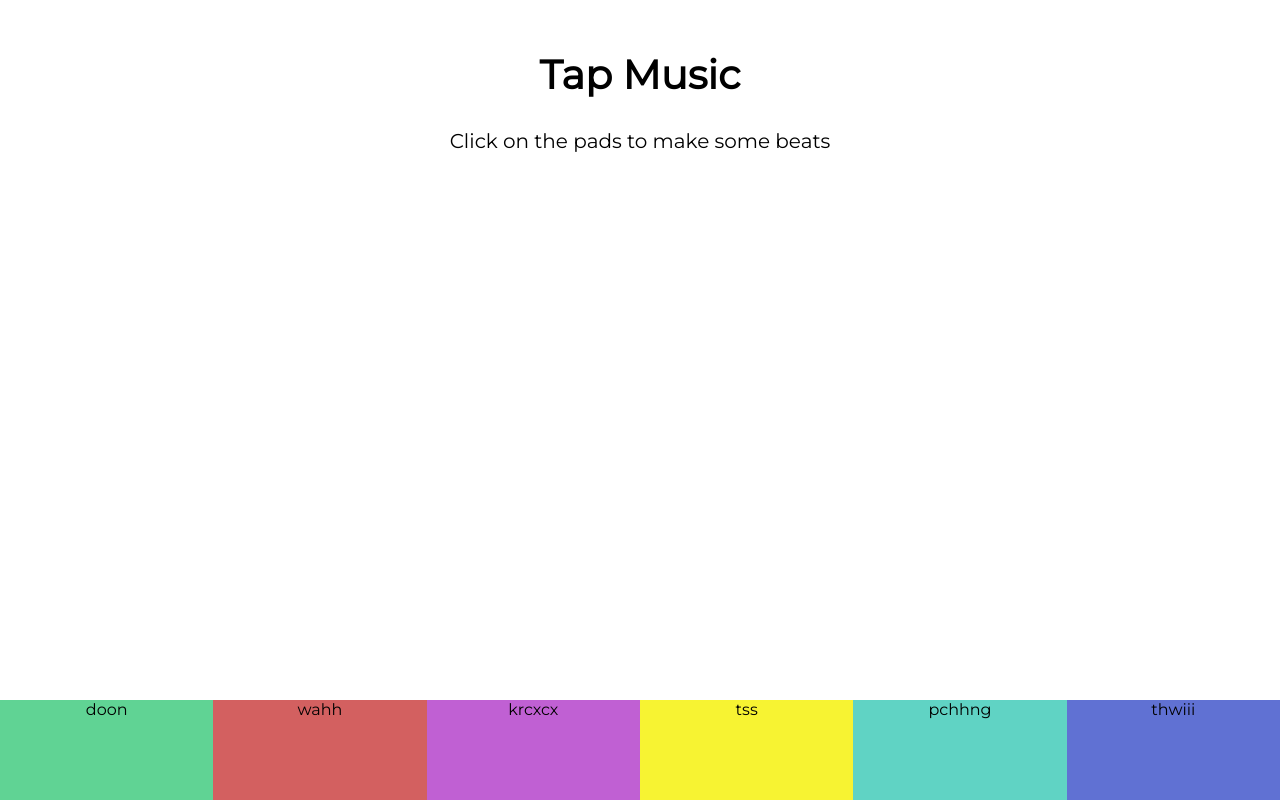
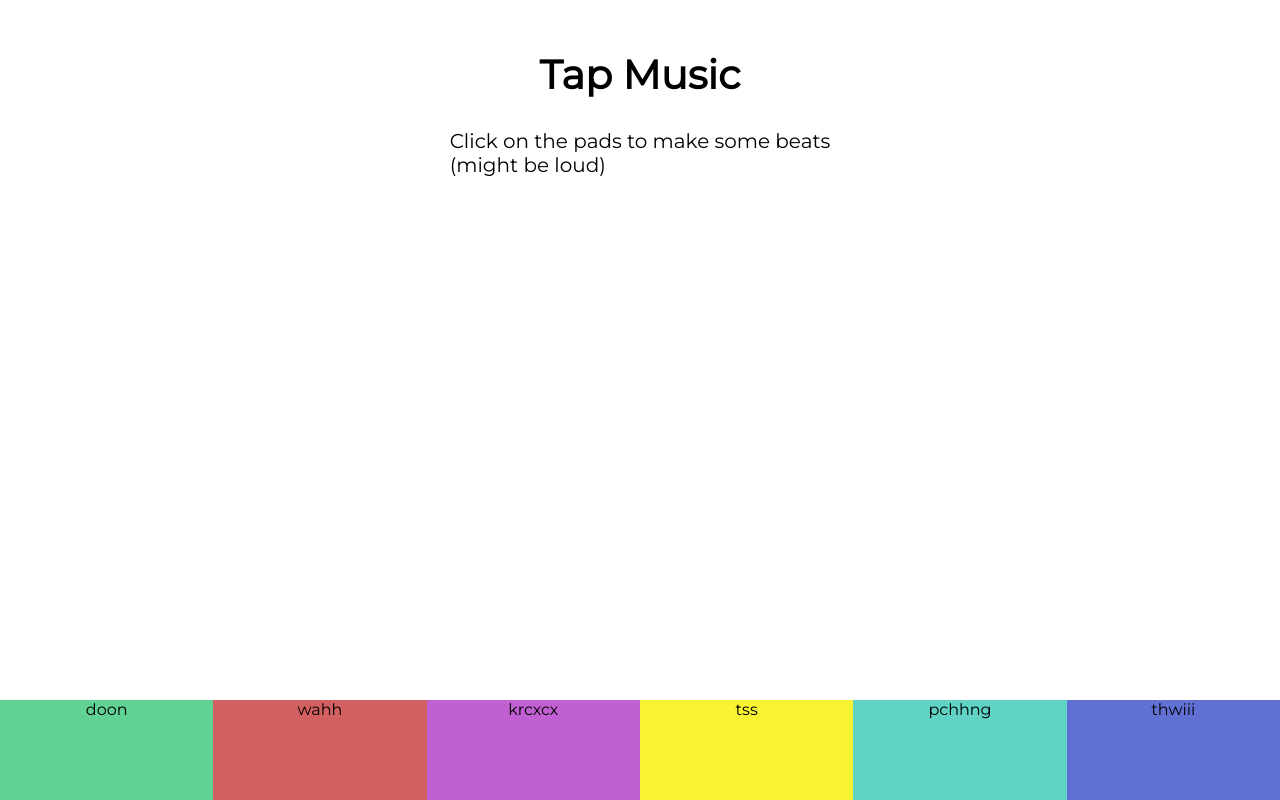
Before and after one commit to lenniecottrell/tap-music, a plain HTML site: page index.html in a window 1280 px wide. Drawn offline with Linux system fonts and the light colour scheme.

Commit message:
added sound warning

```diff
--- a/index.html
+++ b/index.html
@@ -13,6 +13,7 @@
     <header>
       <h1>Tap Music</h1>
       <p>Click on the pads to make some beats</p>
+      <p>(might be loud)</p>
     </header>
 
     <div class="visual">
```
